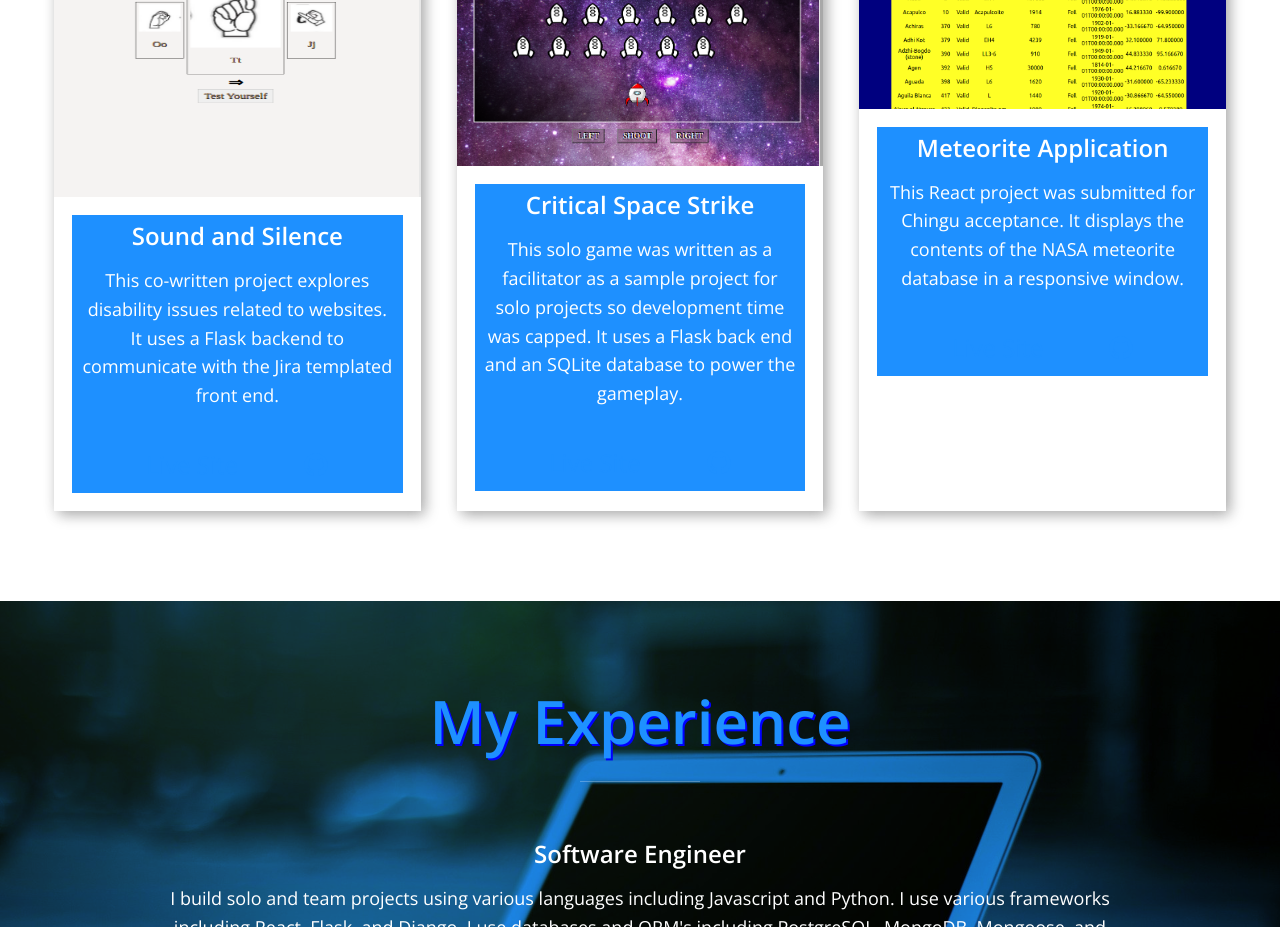
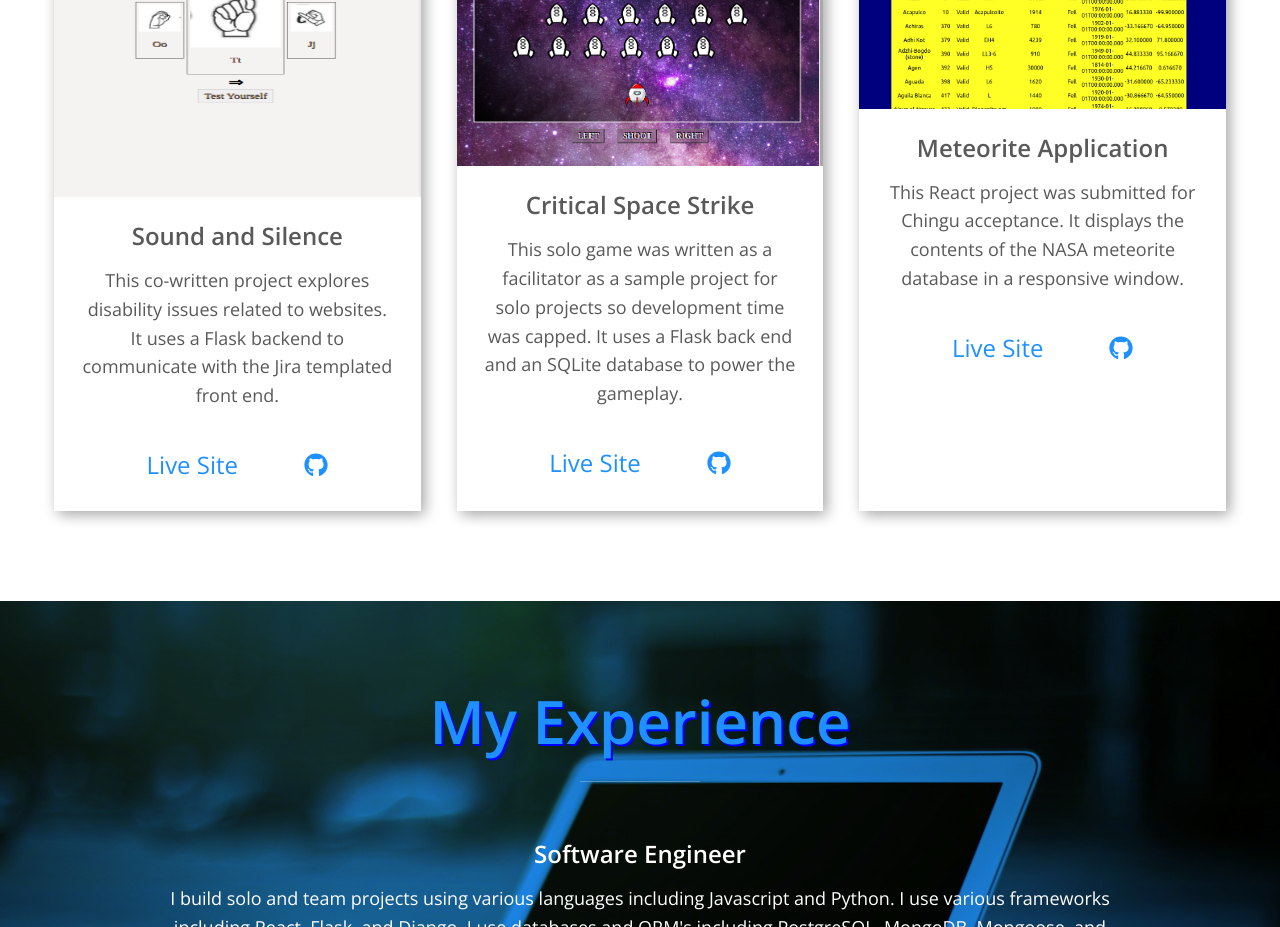
Before and after one commit to rmcguire6/react-portfolio, a React (Create React App) app: page / in a window 1280 px wide. Shown: the part 1000-1927 px from the top of the page. Built offline with nearby package versions, Linux system fonts and the light colour scheme.

Commit message:
Correct hover states

```diff
--- a/src/styles/_base.scss
+++ b/src/styles/_base.scss
@@ -47,10 +47,6 @@ img {
   max-width: 100%;
 }
 
-:focus {
-  outline: 3px solid (var(--clr-accent));
-  outline-offset: 3px;
-}
 a {
   text-decoration: none;
 }
--- a/src/styles/_layout.scss
+++ b/src/styles/_layout.scss
@@ -182,8 +182,8 @@
   max-height: 300px;
 }
 .project__desc {
-  background-color: var(--clr-accent);
-  color: var(--clr-light);
+  background-color: var(--clr-light);
+  color: var(--clr-dark);
   padding: 0.5em;
   margin: 1em;
 }
@@ -202,9 +202,8 @@
   padding: 1em;
   font-size: var(--fs-h3);
 }
-.icon-list__link:hover,
-.nav_link:hover {
-  background-color: var(--clr-accent);
+.icon-list__link:hover {
+  box-shadow: var(--bs);
 }
 .nav {
   display: flex;
```
